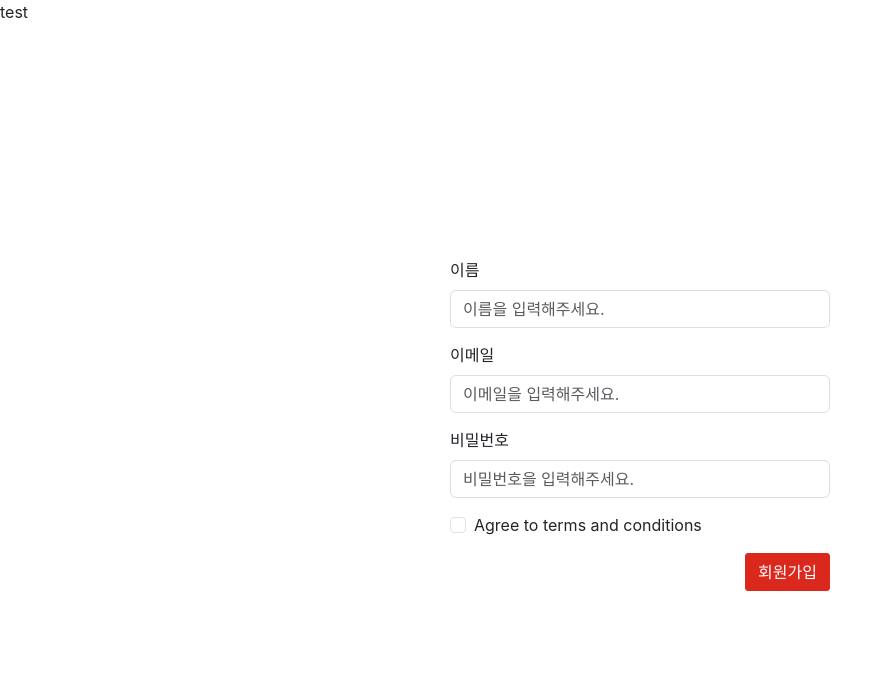
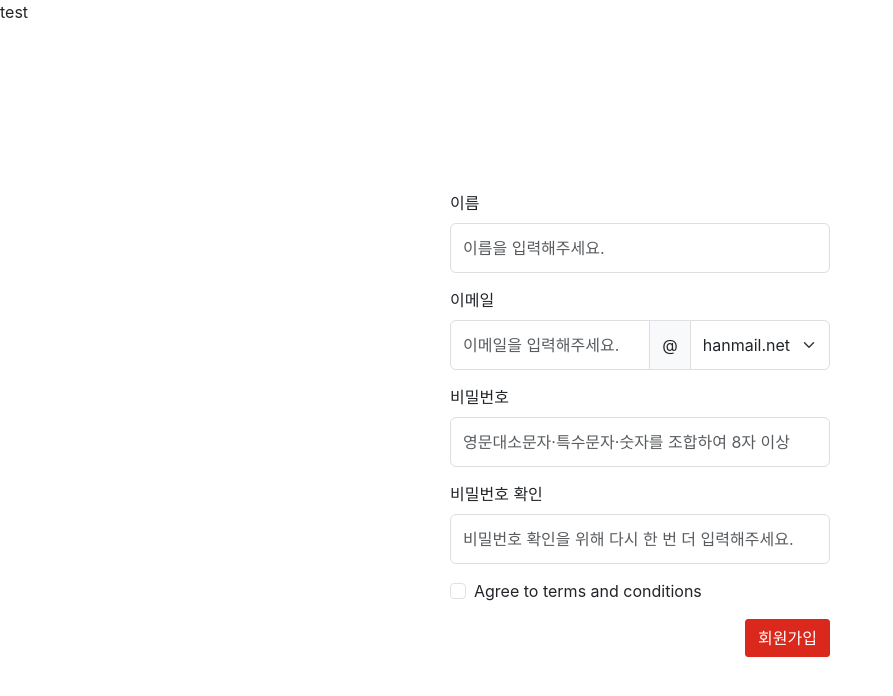
Before and after one commit to yunyoung0531/lotte-assignment, a React (Create React App) app: page /signup in a window 1280 px wide. Shown: the top 696 px of the page, without its empty margins (0-893 px from the left). Built offline with nearby package versions, Linux system fonts and the light colour scheme.

Commit message:
feat: 새로운 이메일 형식 localStorage에 업데이트

```diff
--- a/src/pages/SignIn.tsx
+++ b/src/pages/SignIn.tsx
@@ -68,7 +68,7 @@ const SignIn: React.FC = () => {
                                         required
                                         type="email"
                                         placeholder="이메일을 입력해주세요."
-                                        className='signup-form-len no-outline'
+                                        className='signup-form-len no-outline wide-input-group'
                                         value={email}
                                         onChange={handleEmailChange}
                                     />
@@ -81,7 +81,7 @@ const SignIn: React.FC = () => {
                                             required
                                             type="password"
                                             placeholder='비밀번호을 입력해주세요.'
-                                            className='signup-form-len no-outline'
+                                            className='signup-form-len no-outline wide-input-group'
                                             value={password}
                                             onChange={handlePasswordChange}
                                         />
--- a/src/pages/Signup.tsx
+++ b/src/pages/Signup.tsx
@@ -1,7 +1,7 @@
 import React, { useState } from 'react';
 import 'bootstrap/dist/css/bootstrap.min.css';
-import { Button, Col, Container, Form, Row } from 'react-bootstrap';
-import * as jwt from 'jsonwebtoken-esm';
+import { Button, Col, Container, Form, Row, InputGroup, FormControl } from 'react-bootstrap';
+import { useNavigate } from 'react-router-dom';
 
 interface UserData {
     username: string;
@@ -10,6 +10,7 @@ interface UserData {
 }
 
 const SignUp: React.FC = () => {
+    let navigate = useNavigate();
     const [validated, setValidated] = useState(false);
     const [formData, setFormData] = useState<UserData>({
         username: '',
@@ -17,18 +18,18 @@ const SignUp: React.FC = () => {
         password: ''
     });
 
-    const createMockJwtToken = (userData: UserData) => {
-        const header = btoa(unescape(encodeURIComponent(JSON.stringify({ alg: "HS256", typ: "JWT" }))));
-        const payload = btoa(unescape(encodeURIComponent(JSON.stringify(userData))));
-        const signature = "임의의서명";
-        return `${header}.${payload}.${signature}`;
+    const handleSignUpSuccess = (userData: UserData) => {
+        const storedUsers = localStorage.getItem('userInfos');
+        const users = storedUsers ? JSON.parse(storedUsers) : [];
+
+        users.push(userData);
+        localStorage.setItem('userInfos', JSON.stringify(users));
+
+        console.log('회원가입 성공했습니다.', userData);
+        navigate('/signin');
     };
 
-    const handleSignUpSuccess = (userData: UserData) => {
-        const mockToken = createMockJwtToken(userData);
-        localStorage.setItem('jwtToken', mockToken);
-        console.log('회원가입 성공했습니다. 토큰은? ', mockToken);
-    };
+
     const handleSubmit = (event: React.FormEvent<HTMLFormElement>): void => {
         event.preventDefault();
         const form = event.currentTarget;
@@ -43,11 +44,42 @@ const SignUp: React.FC = () => {
 
     const handleChange = (event: React.ChangeEvent<HTMLInputElement>): void => {
         const { id, value } = event.target;
+
+        if (id === 'email') {
+            const completeEmail = emailDomain ? `${value}@${emailDomain}` : value;
+            setFormData(prevState => ({
+                ...prevState,
+                [id]: completeEmail
+            }));
+        } else {
+            setFormData(prevState => ({
+                ...prevState,
+                [id]: value
+            }));
+        }
+    };
+
+    const [customDomain, setCustomDomain] = useState(false);
+    const [emailDomain, setEmailDomain] = useState('');
+
+    const handleDomainChange = (event: React.ChangeEvent<HTMLSelectElement>): void => {
+        let newEmailDomain = event.target.value;
+        if (newEmailDomain === "custom") {
+            setCustomDomain(true);
+            newEmailDomain = '';
+        } else {
+            setCustomDomain(false);
+        }
+        const emailLocalPart = formData.email.split('@')[0];
         setFormData(prevState => ({
             ...prevState,
-            [id]: value
+            email: `${emailLocalPart}@${newEmailDomain}`
         }));
+
+        setEmailDomain(newEmailDomain);
     };
+
+
 
     return (
         <div style={{ display: 'flex', justifyContent: 'center', alignItems: 'center', height: '100vh' }}>
@@ -62,29 +94,77 @@ const SignUp: React.FC = () => {
                                         required
                                         type="text"
                                         placeholder="이름을 입력해주세요."
-                                        className='signup-form-len no-outline'
+                                        className='signup-form-len no-outline wide-input-group'
                                         onChange={handleChange}
+                                        // isInvalid={!formData.username}
                                     />
                                     <Form.Control.Feedback>Looks good!</Form.Control.Feedback>
                                 </Form.Group>
                                 <Form.Group controlId="email">
                                     <Form.Label>이메일</Form.Label>
+                                    <InputGroup>
+                                        <FormControl
+                                            type="text"
+                                            placeholder="이메일을 입력해주세요."
+                                            aria-label="Email"
+                                            className='signup-form-len no-outline wide-input-group email-input'
+                                            onChange={handleChange}
+                                        />
+                                        {(!customDomain || customDomain )&& (
+                                            <InputGroup.Text style={{ height: '50px' }}>@</InputGroup.Text>
+                                        )}
+                                        {!customDomain ? (
+                                            <Form.Select
+                                                aria-label="Email domain select"
+                                                onChange={handleDomainChange}
+                                                className='no-outline'
+                                                style={{ height: '50px', width: '135px' }}
+                                            >
+                                                <option value="hanmail.net">hanmail.net</option>
+                                                <option value="naver.com">naver.com</option>
+                                                <option value="daum.net">daum.net</option>
+                                                <option value="nate.com">nate.com</option>
+                                                <option value="hotmail.com">hotmail.com</option>
+                                                <option value="gmail.com">gmail.com</option>
+                                                <option value="custom">직접 입력</option>
+
+                                            </Form.Select>
+                                        ) : (
+                                            <FormControl
+                                                type="text"
+                                                placeholder="직접 입력"
+                                                aria-label="Custom email domain"
+                                                className=' no-outline'
+                                                onChange={(e) => setEmailDomain(e.target.value)}
+                                                value={emailDomain}
+                                                style={{ height: '50px', width: '135px' }}
+                                            />
+                                        )}
+                                    </InputGroup>
+
+                                    <Form.Control.Feedback type="invalid">
+                                        올바른 이메일 주소를 입력해주세요.
+                                    </Form.Control.Feedback>
+                                </Form.Group>
+
+                                <Form.Group controlId="password">
+                                    <Form.Label>비밀번호</Form.Label>
                                     <Form.Control
                                         required
-                                        type="email"
-                                        placeholder="이메일을 입력해주세요."
-                                        className='signup-form-len no-outline'
+                                        type="password"
+                                        placeholder="영문대소문자·특수문자·숫자를 조합하여 8자 이상"
+                                        className='signup-form-len no-outline wide-input-group'
                                         onChange={handleChange}
                                     />
                                     <Form.Control.Feedback>Looks good!</Form.Control.Feedback>
                                 </Form.Group>
                                 <Form.Group controlId="password">
-                                    <Form.Label>비밀번호</Form.Label>
+                                    <Form.Label>비밀번호 확인</Form.Label>
                                     <Form.Control
                                         required
                                         type="password"
-                                        placeholder="비밀번호을 입력해주세요."
-                                        className='signup-form-len no-outline'
+                                        placeholder="비밀번호 확인을 위해 다시 한 번 더 입력해주세요."
+                                        className='signup-form-len no-outline wide-input-group'
                                         onChange={handleChange}
                                     />
                                     <Form.Control.Feedback>Looks good!</Form.Control.Feedback>
@@ -95,6 +175,7 @@ const SignUp: React.FC = () => {
                                         label="Agree to terms and conditions"
                                         feedback="You must agree before submitting."
                                         feedbackType="invalid"
+                                        className='no-outline'
                                     />
                                 </Form.Group>
                                 <div style={{ display: 'flex', justifyContent: 'end' }}>
```
